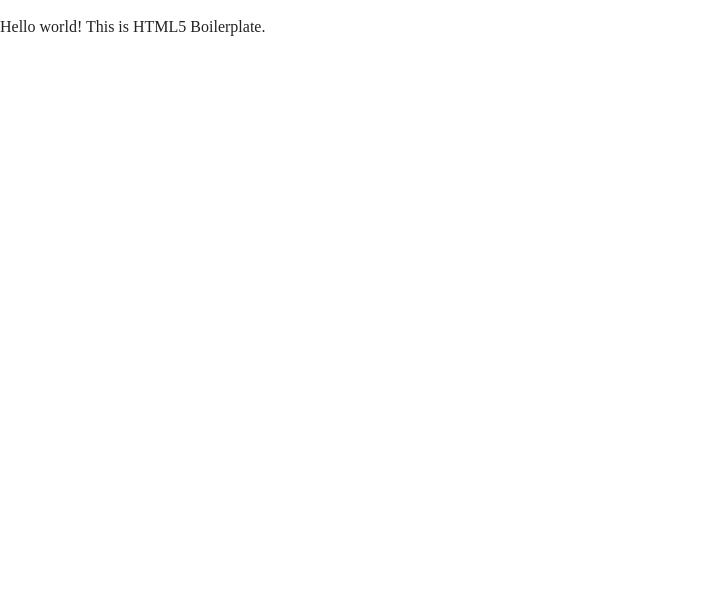
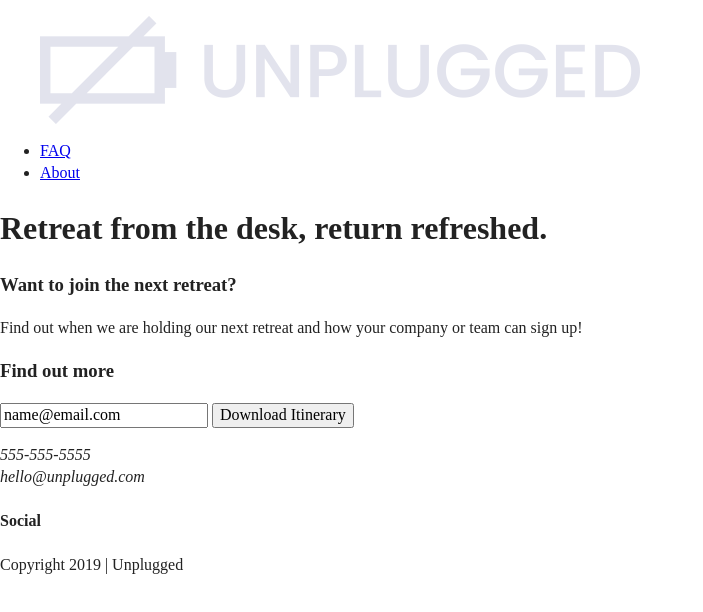
Before and after one commit to rachael-lackner/unplugged, a website: page index.html in a window 1280 px wide. Shown: the whole page, without its empty margins (0-703 px from the left). Drawn offline with Linux system fonts and the light colour scheme; files whose address does not match are found by name.

Commit message:
Formatting HTML

```diff
--- a/index.html
+++ b/index.html
@@ -3,14 +3,10 @@
 
 <head>
   <meta charset="utf-8">
-  <title></title>
+  <meta http-equiv="x-ua-compatible" content="ie=edge">
+  <title>Unplugged Retreat</title>
   <meta name="description" content="">
-  <meta name="viewport" content="width=device-width, initial-scale=1">
-
-  <meta property="og:title" content="">
-  <meta property="og:type" content="">
-  <meta property="og:url" content="">
-  <meta property="og:image" content="">
+  <meta name="viewport" content="width=device-width, initial-scale=1, shrink-to-fit=no">
 
   <link rel="manifest" href="site.webmanifest">
   <link rel="apple-touch-icon" href="icon.png">
@@ -18,14 +14,77 @@
 
   <link rel="stylesheet" href="../css/normalize.css">
   <link rel="stylesheet" href="../css/main.css">
-
-  <meta name="theme-color" content="#fafafa">
-</head>
+  </head>
 
 <body>
+  <header>
+    <div class="content-wrapper">
+      <figure>
+        <a href="#"><img src="img/unpluggedlogo.png" alt="unplugged logo"></a>
+      </figure>
+      <div class="header-divider">
+      </div>
+      <nav>
+        <ul>
+          <li><a href="faq/index.html" target="_blank">FAQ</a></li>
+          <li><a href="about/index.html" target="_blank">About</a></li>
+        </ul>
+      </nav>
+    </div>
+  </header>
 
-  <!-- Add your site or application content here -->
-  <p>Hello world! This is HTML5 Boilerplate.</p>
+  <main>
+    <section class="hero-area">
+      <div class="content-wrapper">
+        <h1>Retreat from the desk, return refreshed.</h1>
+      </div>
+    </section>
+
+    <aside>
+      <div class="content-wrapper">
+        <div class="form-description">
+          <h3>Want to join the next retreat?</h3>
+          <p>Find out when we are holding our next retreat and how your company or team can sign up!</p>
+        </div>
+        <div class="form">
+          <h3>Find out more</h3>
+          <input type="text" name="name" value="name@email.com">
+          <input type="button" value="Download Itinerary">
+        </div>
+      </div>
+    </aside>
+  </main>
+
+  <footer>
+    <div class="content-wrapper">
+      <div class="footer-content">
+        <div class="contact">
+          <address>
+            <p>
+              555-555-5555<br>
+              hello@unplugged.com
+            </p>
+          </address>
+        </div>
+        <div class="social">
+          <h4>Social</h4>
+          <div class="social-icons">
+            <p><a href="https://www.facebook.com" target="_blank"></a></p>
+            <p><a href="https://twitter.com/Skillcrush" target="_blank"></a></p>
+            <p><a href="https://www.instagram.com/skillcrush/" target="_blank"></a></p>
+          </div>
+        </div>
+      </div> <!-- footer content ends -->
+    </div> <!-- footer wrapper ends -->
+
+    <div class="copyright">
+      <p>Copyright 2019 | Unplugged</p>
+    </div>
+  </footer>
+
+
+
+
   <script src="../js/vendor/modernizr-3.11.2.min.js"></script>
   <script src="../js/plugins.js"></script>
   <script src="../js/main.js"></script>
```
